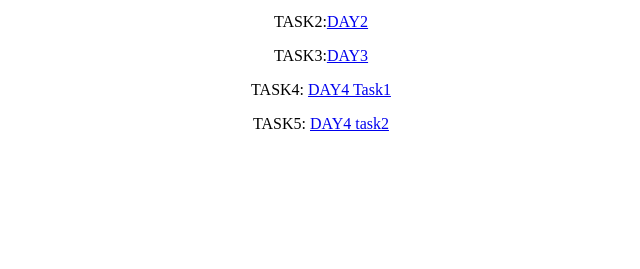
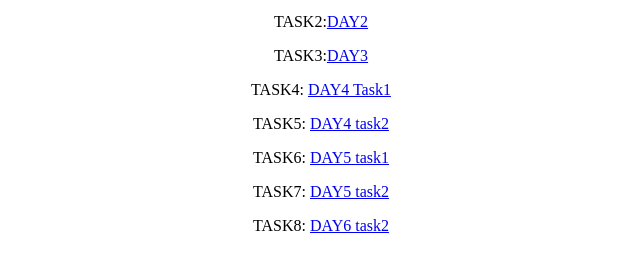
Before and after one commit to Nithish-git-hub/Daily-tasks, a plain HTML site: page index.html in a window 1280 px wide. Shown: the part 101-370 px from the top of the page, without its empty margins (319-959 px from the left). Drawn offline with Linux system fonts and the light colour scheme.

Commit message:
Update index.html

```diff
--- a/index.html
+++ b/index.html
@@ -12,7 +12,11 @@
    <p>TASK2:<a href="./day2/RESTAURANT.HTML">DAY2</a><br>
     <p>TASK3:<a href="./day3/task3.html">DAY3</a><br>
     <p>TASK4: <a href="./day4/tables task4.html">DAY4 Task1</a><br>
-    <p>TASK5: <a href="./day4/tables task5.html">DAY4 task2</a>
+    <p>TASK5: <a href="./day4/tables task5.html">DAY4 task2</a></p>
+    <p>TASK6: <a href="./day5/bookmarks task1.html">DAY5 task1</a></p>
+    <p>TASK7: <a href="./day5/task2.html">DAY5 task2</a></p>
+    <p>TASK8: <a href="./day6/task1.html">DAY6 task2</a></p>
+
 </center>
 </body>
 </html>
```
